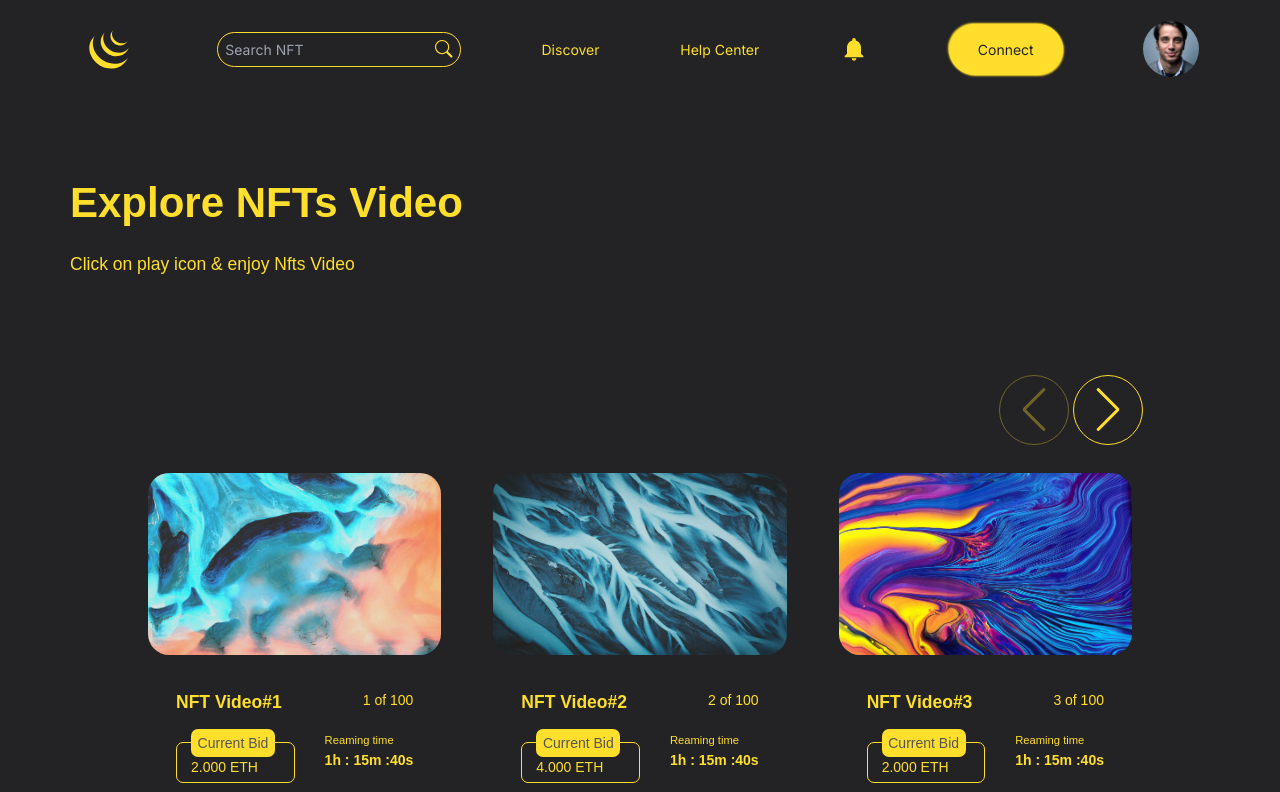
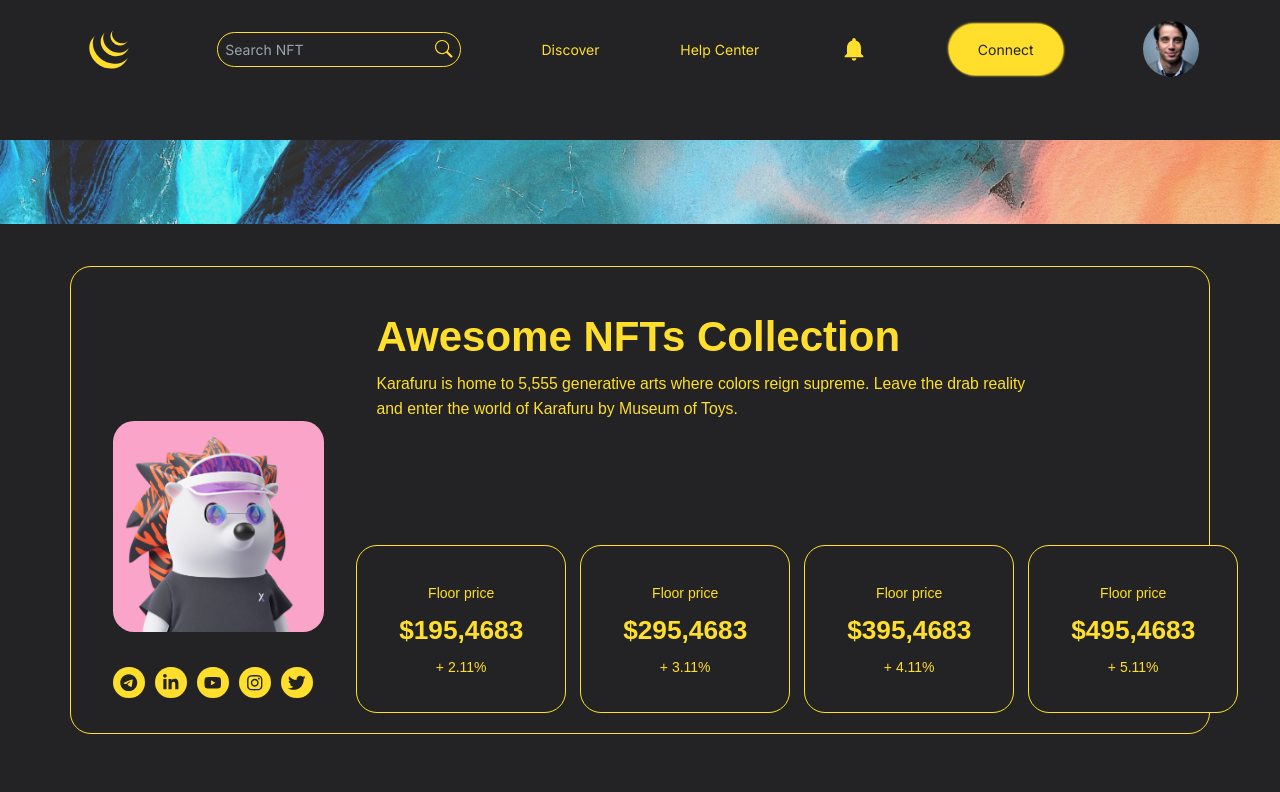
Before and after one commit to Samira-ABDI79/NFT-Marketplace, a Next.js app: page /Collection in a window 1280 px wide. Shown: the top 792 px of the page. Built offline with nearby package versions, Linux system fonts and the light colour scheme; grey boxes are pictures that could not be loaded; a web font is replaced by a local one.

Commit message:
feat (Collection) : add NFTs Collection

```diff
--- a/components/FeaturedNFTs/index.tsx
+++ b/components/FeaturedNFTs/index.tsx
@@ -77,10 +77,10 @@
            {type==category ?
                <div className="rounded-2xl  z900  transitionAll p-6   lg:w-[19rem] w-full lg:mt-0 mt-12 h-[30rem]">
 
-               <img src={image} alt="NFT" className="   rounded-2xl w-full h-[15rem]" />
+               <img src={image} alt="NFT" className="   rounded-2xl w-full lg:h-[15rem] h-[15rem] md:h-[20rem]" />
 
 
-               <div id="likeCount" className="absolute -mt-[14rem] lg:ml-44 ml-[78%] flex text-[18px] bg-icons text-shadowDark  w-16 rounded-full items-center justify-center py-1">
+               <div id="likeCount" className="absolute -mt-[14rem] lg:ml-44 ml-[65%] md:ml-[78%] md:-mt-[18rem] flex text-[18px] bg-icons text-shadowDark  w-16 rounded-full items-center justify-center py-1">
                <svg stroke="currentColor" fill="currentColor" stroke-width="0" viewBox="0 0 1024 1024"  height="1em" width="1em" xmlns="http://www.w3.org/2000/svg"><path d="M923 283.6a260.04 260.04 0 0 0-56.9-82.8 264.4 264.4 0 0 0-84-55.5A265.34 265.34 0 0 0 679.7 125c-49.3 0-97.4 13.5-139.2 39-10 6.1-19.5 12.8-28.5 20.1-9-7.3-18.5-14-28.5-20.1-41.8-25.5-89.9-39-139.2-39-35.5 0-69.9 6.8-102.4 20.3-31.4 13-59.7 31.7-84 55.5a258.44 258.44 0 0 0-56.9 82.8c-13.9 32.3-21 66.6-21 101.9 0 33.3 6.8 68 20.3 103.3 11.3 29.5 27.5 60.1 48.2 91 32.8 48.9 77.9 99.9 133.9 151.6 92.8 85.7 184.7 144.9 188.6 147.3l23.7 15.2c10.5 6.7 24 6.7 34.5 0l23.7-15.2c3.9-2.5 95.7-61.6 188.6-147.3 56-51.7 101.1-102.7 133.9-151.6 20.7-30.9 37-61.5 48.2-91 13.5-35.3 20.3-70 20.3-103.3.1-35.3-7-69.6-20.9-101.9zM512 814.8S156 586.7 156 385.5C156 283.6 240.3 201 344.3 201c73.1 0 136.5 40.8 167.7 100.4C543.2 241.8 606.6 201 679.7 201c104 0 188.3 82.6 188.3 184.5 0 201.2-356 429.3-356 429.3z"></path></svg>
                <span className="ml-2">{likeCount}</span>
                </div>
--- a/pages/Collection/index.tsx
+++ b/pages/Collection/index.tsx
@@ -1,9 +1,96 @@
 import EarnFree from "../../components/EarnFree";
 import ExploreVideo from "../../components/ExploreVideo";
-
+import FeaturedNFTs from "../../components/FeaturedNFTs";
+const NFTsCollection=[
+    {
+        id:1,
+        price:"$195,4683",
+        pricePlus:"+ 2.11%",
+    },
+    {
+        id:2,
+        price:"$295,4683",
+        pricePlus:"+ 3.11%",
+    },
+    {
+        id:3,
+        price:"$395,4683",
+        pricePlus:"+ 4.11%",
+    },
+    {
+        id:4,
+        price:"$495,4683",
+        pricePlus:"+ 5.11%",
+    },
+]
 function Collection(){
     return (
         <>
+            <img src="/assets/creatorbackground-1.jpeg" alt="Collection" className="my-12 h-24 object-cover w-screen" />
+
+        <section className="container mb-16">
+            <article className="border border-icons rounded-3xl py-10 px-12" >
+            <div className="lg:block flex flex-col-reverse">
+            <div id="TEXTBox"  className="flex justify-end items-center lg:mt-0 mt-12">
+            <div className="lg:w-[75%] ">
+            <h3 className="text-5xl font-bold my-4">Awesome NFTs Collection</h3>
+            <p className="text-lg lg:w-[85%]">Karafuru is home to 5,555 generative arts where colors reign supreme. Leave the drab reality and enter the world of Karafuru by Museum of Toys.</p>
+            </div>
+            </div>
+                <div id="imageBox" className="lg:w-[20%]">
+                    <img src="/assets/nft_1.png" alt="nft_1" className="rounded-3xl lg:mt-0 mt-10"/>
+                    {/* icons */}
+                    <div className="flex mt-10 lg:justify-between justify-center lg:w-[90%] ">
+  {/* <!-- Telegram --> */}
+  <div className="p-2 transitionAll  rounded-[50%] bg-icons hover:bg-shadowLight flex items-center justify-center lg:mr-3 mr-1">
+  <svg xmlns="#" viewBox="0 0 496 512" className="w-5 h-5    hover:text-icons  text-shadowLight "><path fill="currentColor" d="M248,8C111.033,8,0,119.033,0,256S111.033,504,248,504,496,392.967,496,256,384.967,8,248,8ZM362.952,176.66c-3.732,39.215-19.881,134.378-28.1,178.3-3.476,18.584-10.322,24.816-16.948,25.425-14.4,1.326-25.338-9.517-39.287-18.661-21.827-14.308-34.158-23.215-55.346-37.177-24.485-16.135-8.612-25,5.342-39.5,3.652-3.793,67.107-61.51,68.335-66.746.153-.655.3-3.1-1.154-4.384s-3.59-.849-5.135-.5q-3.283.746-104.608,69.142-14.845,10.194-26.894,9.934c-8.855-.191-25.888-5.006-38.551-9.123-15.531-5.048-27.875-7.717-26.8-16.291q.84-6.7,18.45-13.7,108.446-47.248,144.628-62.3c68.872-28.647,83.183-33.623,92.511-33.789,2.052-.034,6.639.474,9.61,2.885a10.452,10.452,0,0,1,3.53,6.716A43.765,43.765,0,0,1,362.952,176.66Z"/></svg>
+
+  </div>
+
+        {/* <!-- Linkedin --> */}
+        <div className="p-2 transitionAll  rounded-[50%] bg-icons hover:bg-shadowLight flex items-center justify-center lg:mr-3 mr-1">
+
+  <svg xmlns="#" viewBox="0 0 448 512" className="w-5 h-5    hover:text-icons  text-shadowLight"><path fill="currentColor" d="M100.28 448H7.4V148.9h92.88zM53.79 108.1C24.09 108.1 0 83.5 0 53.8a53.79 53.79 0 0 1 107.58 0c0 29.7-24.1 54.3-53.79 54.3zM447.9 448h-92.68V302.4c0-34.7-.7-79.2-48.29-79.2-48.29 0-55.69 37.7-55.69 76.7V448h-92.78V148.9h89.08v40.8h1.3c12.4-23.5 42.69-48.3 87.88-48.3 94 0 111.28 61.9 111.28 142.3V448z"/></svg>
+</div>
+  {/* <!-- Youtube --> */}
+  <div className="p-2 transitionAll  rounded-[50%] bg-icons hover:bg-shadowLight flex items-center justify-center lg:mr-3 mr-1">
+
+  <svg xmlns="#" viewBox="0 0 576 512" className="w-5 h-5    hover:text-icons  text-shadowLight">
+     <path fill="currentColor" d="M549.655 124.083c-6.281-23.65-24.787-42.276-48.284-48.597C458.781 64 288 64 288 64S117.22 64 74.629 75.486c-23.497 6.322-42.003 24.947-48.284 48.597-11.412 42.867-11.412 132.305-11.412 132.305s0 89.438 11.412 132.305c6.281 23.65 24.787 41.5 48.284 47.821C117.22 448 288 448 288 448s170.78 0 213.371-11.486c23.497-6.321 42.003-24.171 48.284-47.821 11.412-42.867 11.412-132.305 11.412-132.305s0-89.438-11.412-132.305zm-317.51 213.508V175.185l142.739 81.205-142.739 81.201z"/></svg>
+</div>
+  {/* <!-- Instagram --> */}
+  <div className="p-2 transitionAll  rounded-[50%] bg-icons hover:bg-shadowLight flex items-center justify-center lg:mr-3 mr-1">
+
+  <svg xmlns="#" viewBox="0 0 448 512" className="w-5 h-5    hover:text-icons  text-shadowLight">
+     <path fill="currentColor" d="M224.1 141c-63.6 0-114.9 51.3-114.9 114.9s51.3 114.9 114.9 114.9S339 319.5 339 255.9 287.7 141 224.1 141zm0 189.6c-41.1 0-74.7-33.5-74.7-74.7s33.5-74.7 74.7-74.7 74.7 33.5 74.7 74.7-33.6 74.7-74.7 74.7zm146.4-194.3c0 14.9-12 26.8-26.8 26.8-14.9 0-26.8-12-26.8-26.8s12-26.8 26.8-26.8 26.8 12 26.8 26.8zm76.1 27.2c-1.7-35.9-9.9-67.7-36.2-93.9-26.2-26.2-58-34.4-93.9-36.2-37-2.1-147.9-2.1-184.9 0-35.8 1.7-67.6 9.9-93.9 36.1s-34.4 58-36.2 93.9c-2.1 37-2.1 147.9 0 184.9 1.7 35.9 9.9 67.7 36.2 93.9s58 34.4 93.9 36.2c37 2.1 147.9 2.1 184.9 0 35.9-1.7 67.7-9.9 93.9-36.2 26.2-26.2 34.4-58 36.2-93.9 2.1-37 2.1-147.8 0-184.8zM398.8 388c-7.8 19.6-22.9 34.7-42.6 42.6-29.5 11.7-99.5 9-132.1 9s-102.7 2.6-132.1-9c-19.6-7.8-34.7-22.9-42.6-42.6-11.7-29.5-9-99.5-9-132.1s-2.6-102.7 9-132.1c7.8-19.6 22.9-34.7 42.6-42.6 29.5-11.7 99.5-9 132.1-9s102.7-2.6 132.1 9c19.6 7.8 34.7 22.9 42.6 42.6 11.7 29.5 9 99.5 9 132.1s2.7 102.7-9 132.1z"/></svg>
+</div>
+  {/* <!-- Twitter --> */}
+  <div className="p-2 transitionAll  rounded-[50%] bg-icons hover:bg-shadowLight flex items-center justify-center lg:mr-3 mr-1">
+
+  <svg xmlns="#" viewBox="0 0 512 512" className="w-5 h-5    hover:text-icons  text-shadowLight">
+     <path fill="currentColor" d="M459.37 151.716c.325 4.548.325 9.097.325 13.645 0 138.72-105.583 298.558-298.558 298.558-59.452 0-114.68-17.219-161.137-47.106 8.447.974 16.568 1.299 25.34 1.299 49.055 0 94.213-16.568 130.274-44.832-46.132-.975-84.792-31.188-98.112-72.772 6.498.974 12.995 1.624 19.818 1.624 9.421 0 18.843-1.3 27.614-3.573-48.081-9.747-84.143-51.98-84.143-102.985v-1.299c13.969 7.797 30.214 12.67 47.431 13.319-28.264-18.843-46.781-51.005-46.781-87.391 0-19.492 5.197-37.36 14.294-52.954 51.655 63.675 129.3 105.258 216.365 109.807-1.624-7.797-2.599-15.918-2.599-24.04 0-57.828 46.782-104.934 104.934-104.934 30.213 0 57.502 12.67 76.67 33.137 23.715-4.548 46.456-13.32 66.599-25.34-7.798 24.366-24.366 44.833-46.132 57.827 21.117-2.273 41.584-8.122 60.426-16.243-14.292 20.791-32.161 39.308-52.628 54.253z"/></svg>
+</div>
+</div>
+
+                </div>
+            </div>
+                <div className="flex justify-between items-center lg:flex-nowrap flex-wrap  lg:absolute lg:-mt-[12%] lg:ml-[19%]">
+
+{NFTsCollection.map((item) => (
+
+
+            <div className="flex flex-col justify-center items-center border border-icons rounded-3xl pb-7 pt-8 px-4 lg:w-[15rem] h-[12rem] md:w-[45%] lg:mt-0 mt-10 lg:mr-[1rem] z-[9899] bg-shadowLight">
+                <p >Floor price</p>
+              <p className="font-bold text-center text-3xl my-3">{item?.price}</p>
+              <p className="text-gray text-center">{item?.pricePlus}</p>
+              </div>
+
+            ))}
+ </div>
+            </article>
+
+        </section>
+        <FeaturedNFTs />
         <ExploreVideo />
         <EarnFree />
         </>
```
